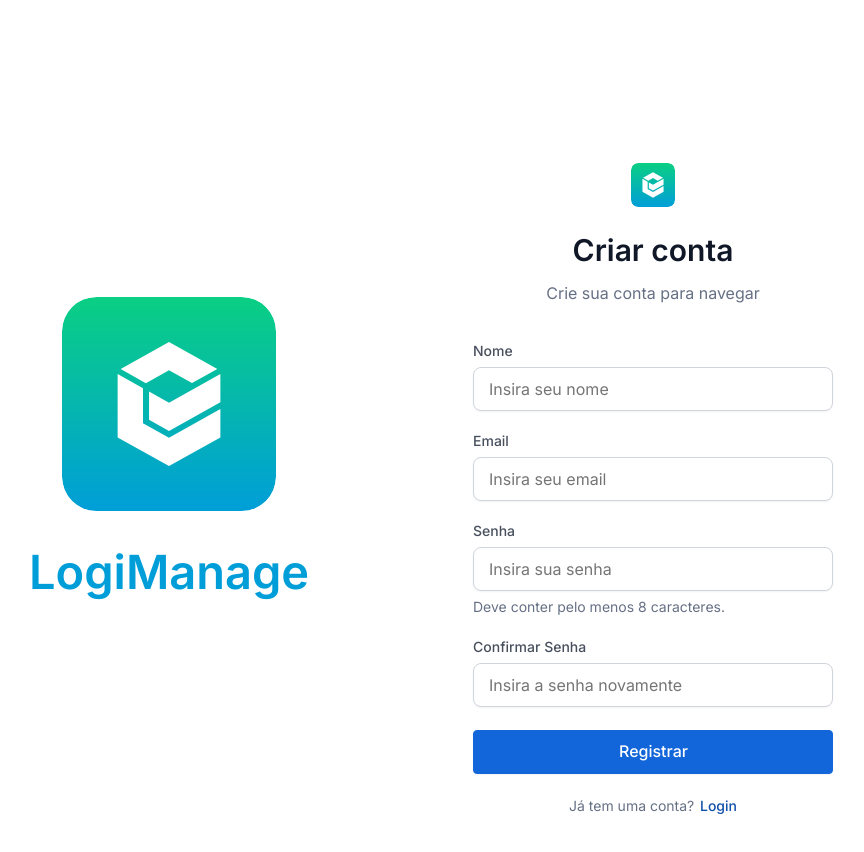
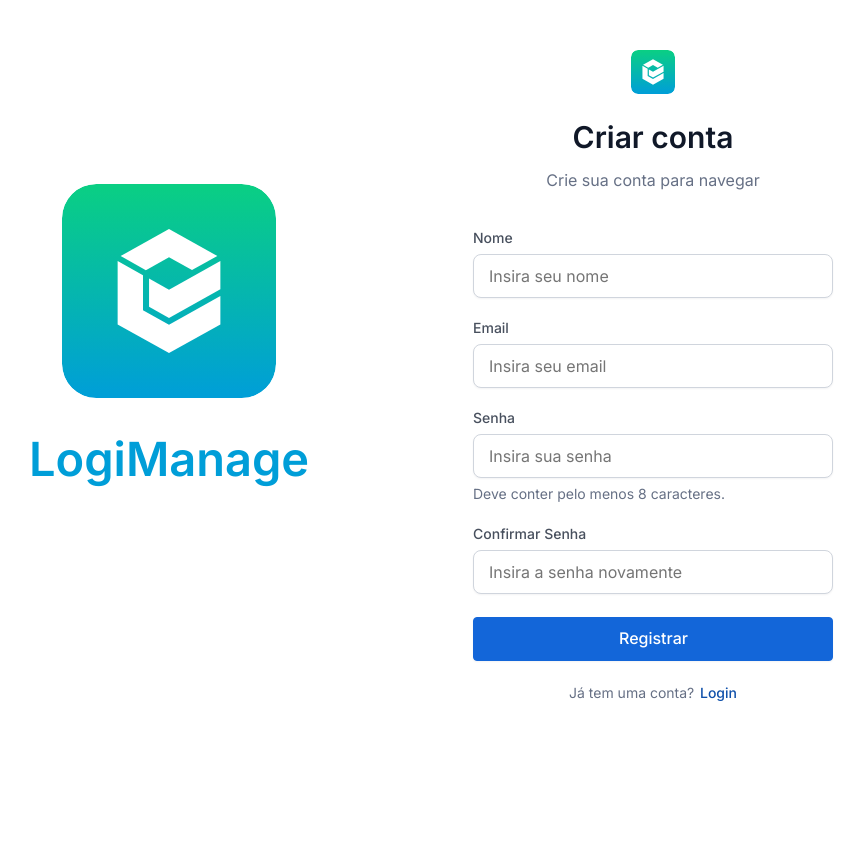
Before and after one commit to MateusOlv/Sistema_de_Gerenciamento, a React (Create React App) app: page /registrar in a window 1280 px wide. Shown: the top 852 px of the page, without its empty margins (209-1073 px from the left). Built offline with nearby package versions, Linux system fonts and the light colour scheme; a web font is replaced by a local one.

Commit message:
feat: adição dos links na página 'Registrar'

```diff
--- a/src/components/Content/Content.jsx
+++ b/src/components/Content/Content.jsx
@@ -47,14 +47,14 @@ const Content = ({ className = "" }) => {
       </div>
       <button className={styles.button}>
         <div className={styles.buttonBase}>
-          <div className={styles.text}>Registrar</div>
+          <a href="/" className={styles.text}>Registrar</a>
         </div>
       </button>
       <div className={styles.row}>
         <div className={styles.text1}>Já tem uma conta?</div>
         <div className={styles.button1}>
           <div className={styles.buttonBase1}>
-            <div className={styles.text2}>Login</div>
+            <a href="/login" className={styles.text2}>Login</a>
           </div>
         </div>
       </div>
--- a/src/pages/Registrar/Registrar.module.css
+++ b/src/pages/Registrar/Registrar.module.css
@@ -16,7 +16,7 @@
   overflow: hidden;
   flex-direction: row;
   justify-content: space-between;
-  padding: 163px var(--padding-219xl) 126px;
+  padding: 50px var(--padding-219xl) 126px;
   box-sizing: border-box;
   line-height: normal;
   letter-spacing: normal;
```
